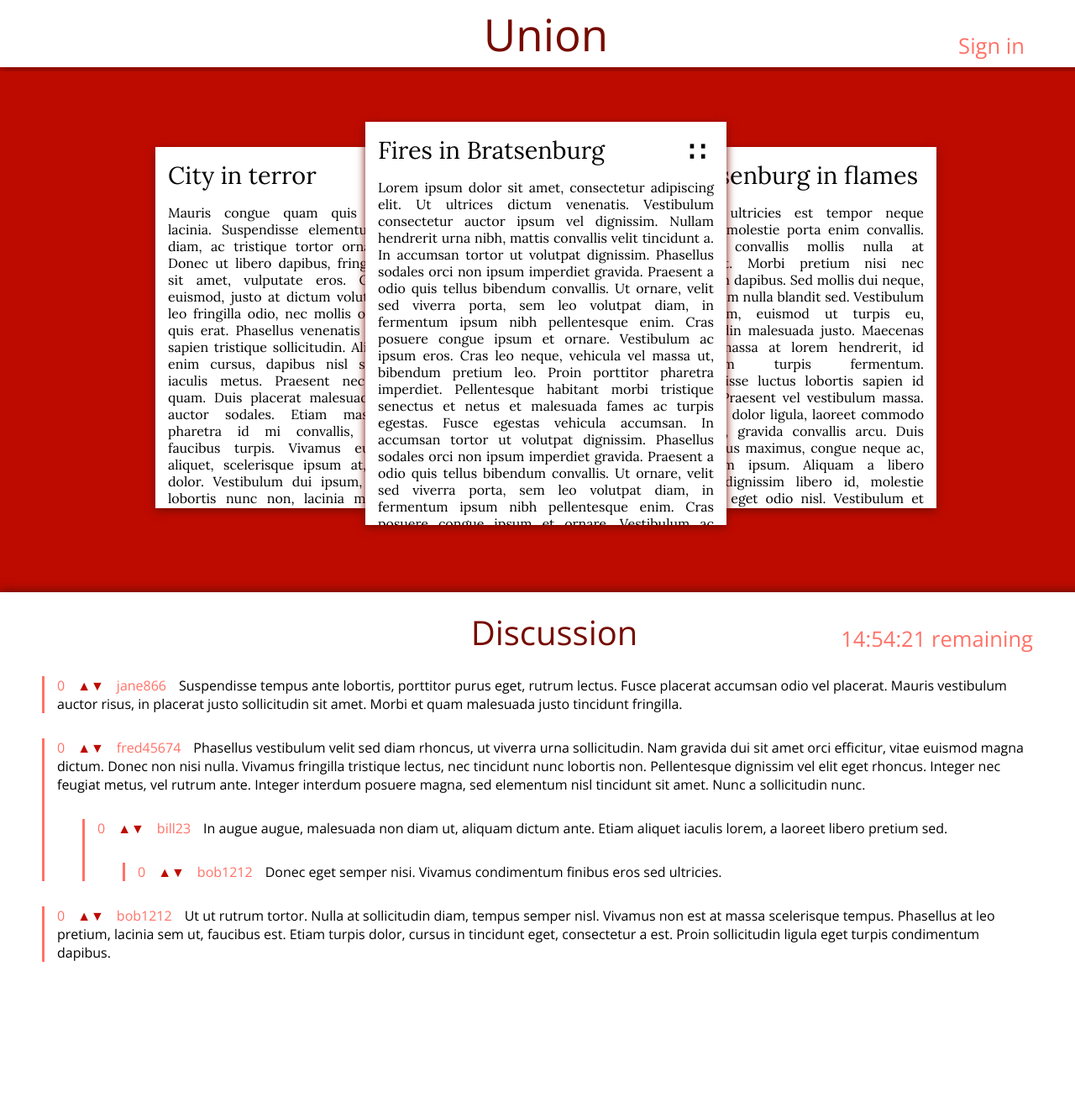
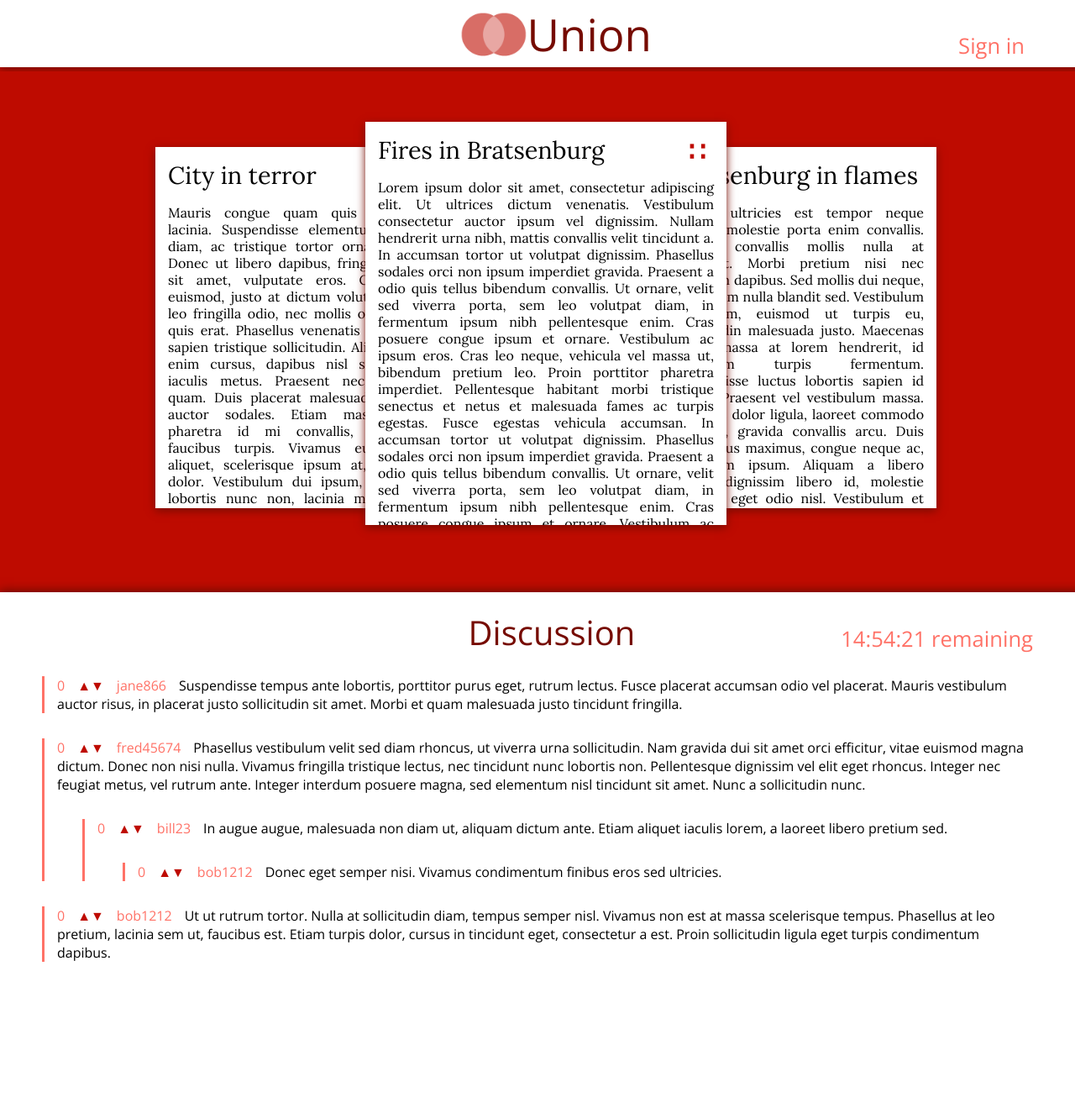
Before and after one commit to hewhomust/potential-chainsaw, a PHP site: page /Prototype3/index.html in a window 1280 px wide; the page is wider, and only the part inside the window is pictured. Shown: that part at 84% size. After the commit the page ends 1145 px from the top of that part, so only its background shows below. Run offline with PHP 8.4, Linux system fonts and the light colour scheme.

Commit message:
Added header image, fixed overflow

```diff
--- a/Prototype3/index.html
+++ b/Prototype3/index.html
@@ -11,6 +11,7 @@
   </head>
   <body onLoad="start()">
     <div id="header" class="container headerBar">
+      <img id="headerImage" src="img/Union.png"/>
       <h1>Union</h1>
       <p>Sign in</p>
     </div>
--- a/Prototype3/style.css
+++ b/Prototype3/style.css
@@ -3,6 +3,7 @@
 	margin: 0px;
 	font-family: 'Open Sans', sans-serif;
 	background-color: #BE0B00;
+	overflow-x: hidden;
 }
 
 #articleContainer{
@@ -13,6 +14,7 @@
 	background-color: #fff;
 	padding: 10px 20px;
 	box-shadow: 0px -3px 10px #760B00;
+	height: auto;
 }
 
 #header{
@@ -83,9 +85,9 @@
 }
 
 .headerBar h1{
-	text-align: center;
+	/* text-align: center; */
 	position: relative;
-	/*font-family: calibri, sans-serif;;*/
+	left: 42%;
 	color: #760B00;
 	font-size: 2.5em;
 }
@@ -146,6 +148,7 @@
   font-weight: 900;
 	right: 10px;
 	position: relative;
+	color: #BE0B00;
 }
 
 .articleHeading{
@@ -168,6 +171,15 @@
 	border-left: 10px solid transparent;
 	border-right: 10px solid transparent;
 	border-bottom: 10px solid #FF7267;
+}
+
+#headerImage{
+	/* margin-top: 5px; */
+	height: 80px;
+	position: relative;
+	float: left;
+	left: 42%;
+	top: -8px;
 }
 
 
```
